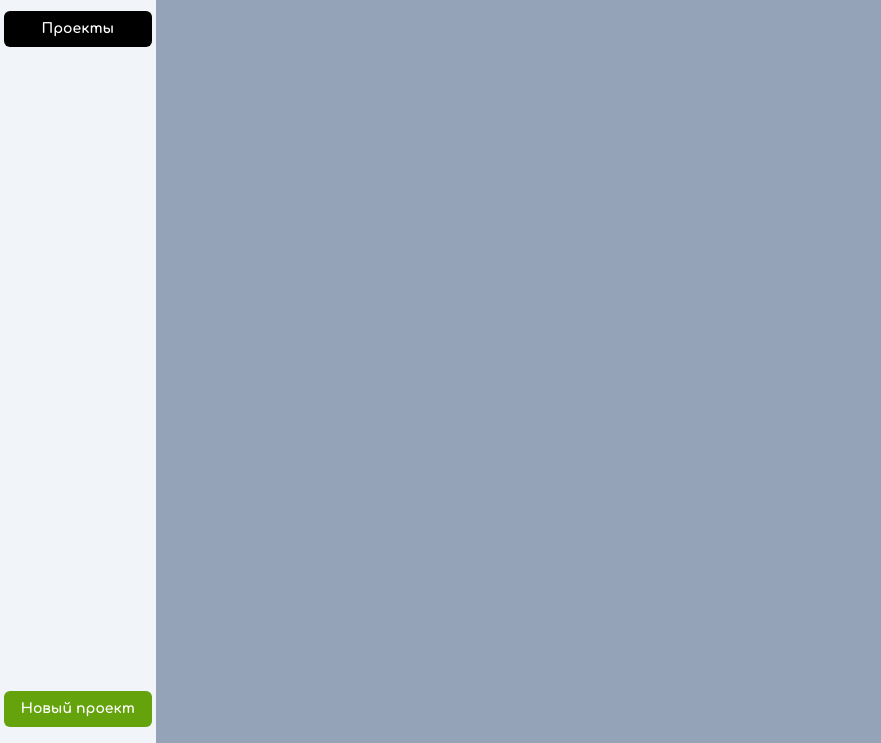
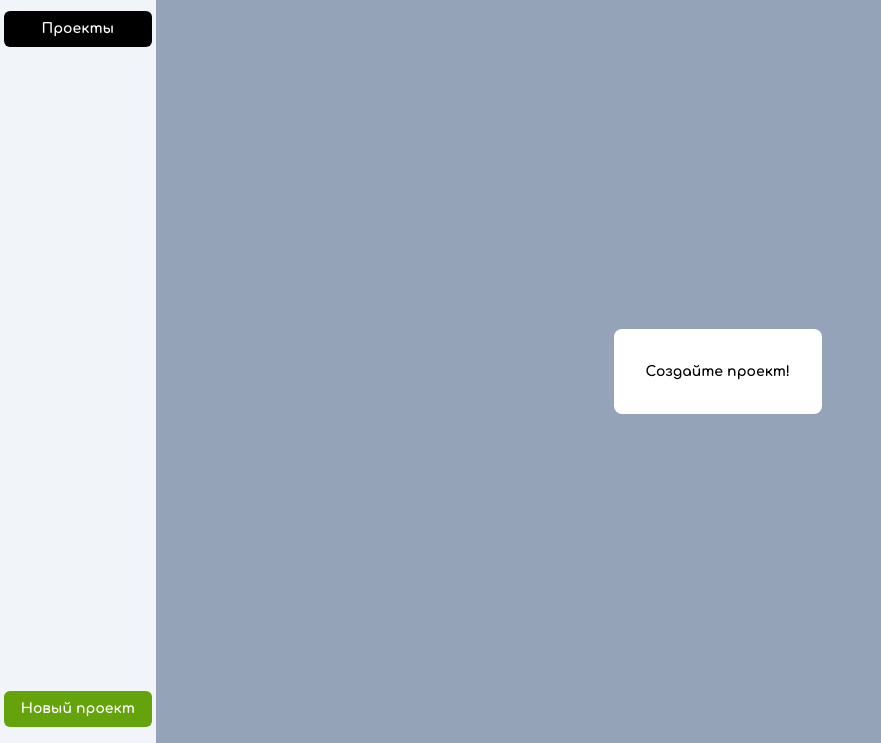
Before and after one commit to activity-monitoring-team/activity-monitoring-backend, a Django app: page /index in a window 1280 px wide. Shown: the part 57-800 px from the top of the page, without its empty margins (0-881 px from the left). Run offline with Django 4.2, Linux system fonts and the light colour scheme; a user stored in the database is signed in; some libraries are stand-ins or nearby versions.

Commit message:
index html

```diff
--- a/web/templates/index.html
+++ b/web/templates/index.html
@@ -61,8 +61,10 @@
                     <button class="w-full bg-lime-600 text-white py-2 rounded-md transition-all hover:bg-black/95 hover:scale-105 text-sm">Новый проект</button>
                 </div>
             </nav>
-            <div class="h-full w-full bg-slate-400">
-
+            <div class="h-full w-full bg-slate-400 flex justify-center items-center">
+                <div class="w-fit p-8 bg-white rounded-lg">
+                    <span>Создайте проект!</span>
+                </div>
             </div>
         </section>
         <!-- <nav class="nav_component">
```
